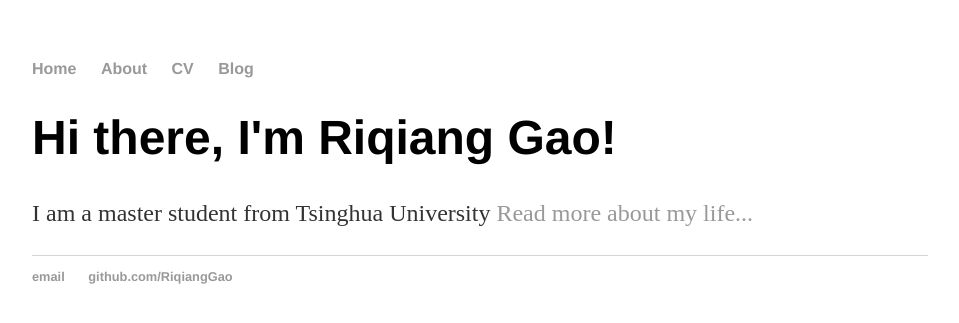
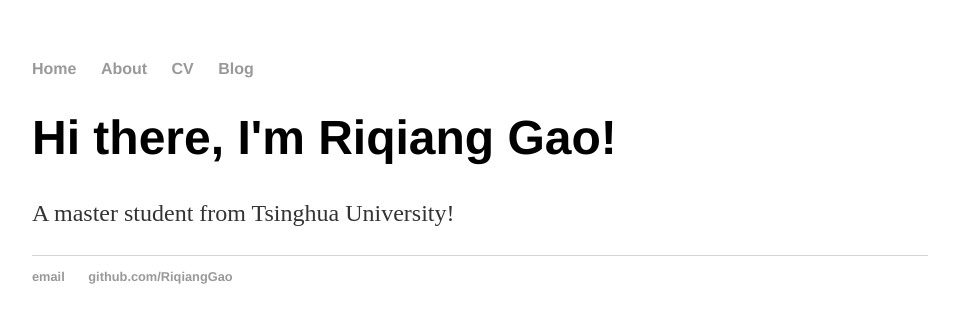
Before and after one commit to RiqiangGao/RiqiangGao.github.io, a Jekyll site: the page built from index.html, in a window 1280 px wide. Shown: the top 323 px of the page, without its empty margins (160-1119 px from the left). Built offline with Jekyll 4.4.1, drawn with Linux system fonts in a browser that asks for light colours.

Commit message:
Update index.html

```diff
--- a/index.html
+++ b/index.html
@@ -1,30 +1,9 @@
-<!DOCTYPE html>
-<html>
-	<head>
-		<title>Riqiang Gao</title>
-		<!-- link to main stylesheet -->
-		<link rel="stylesheet" type="text/css" href="/css/main.css">
-	</head>
-	<body>
-		<nav>
-    		<ul>
-        		<li><a href="/">Home</a></li>
-	        	<li><a href="/about">About</a></li>
-        		<li><a href="/cv">CV</a></li>
-        		<li><a href="/blog">Blog</a></li>
-    		</ul>
-		</nav>
-		<div class="container">
-    		<div class="blurb">
-        		<h1>Hi there, I'm Riqiang Gao!</h1>
-				<p>I am a master student from Tsinghua University</em> <a href="/about">Read more about my life...</a></p>
-    		</div><!-- /.blurb -->
-		</div><!-- /.container -->
-		<footer>
-    		<ul>
-        		<li><a href="mailto:rqgao15@gmail.com">email</a></li>
-        		<li><a href="https://github.com/RiqiangGao">github.com/RiqiangGao</a></li>
-			</ul>
-		</footer>
-	</body>
-</html
+---
+layout: default
+title: Riqiang Gao
+---
+
+	<div class="blurb">
+		<h1>Hi there, I'm Riqiang Gao!</h1>
+		<p>A master student from Tsinghua University!</a></p>
+	</div>
```
